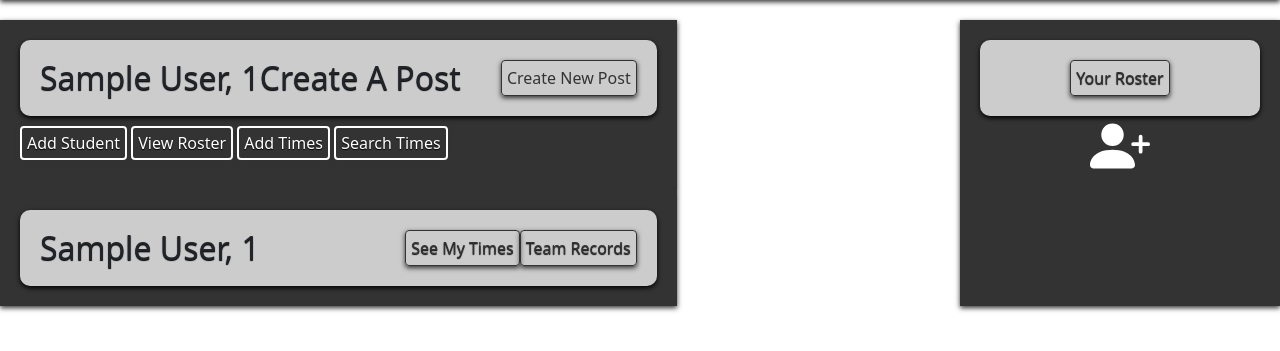
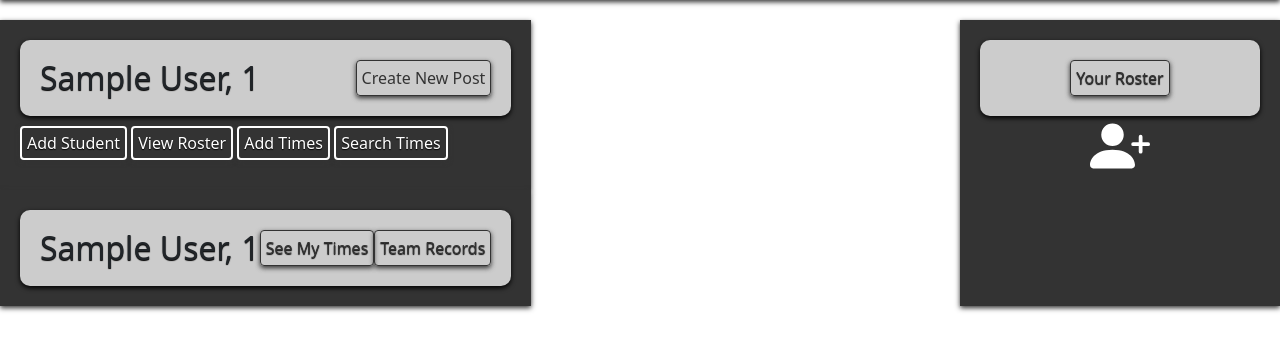
Before and after one commit to Schneider-Alex/OnTrack, a Flask app: page /dashboard in a window 1280 px wide. Shown: the part 76-427 px from the top of the page. Run offline with Flask 2, Linux system fonts and the light colour scheme; the visitor is signed in with stand-in values (Sample User, id 1); data that the repository does not hold is empty.

Commit message:
header fix

```diff
--- a/flask_app/templates/dashboard.html
+++ b/flask_app/templates/dashboard.html
@@ -8,7 +8,7 @@
                 <!-- this may be temporary -->
                 <h2 class="font-light d-flex align-items-center">{{session.first_name}}, {{session.coach_id}}</h2>
                 <div class="d-flex justify-content-between gap-heavy">
-                    <h2 class="d-flex align-items-center font-light">Create A Post</h2>
+
                     <form action="/coach/create_post_page/{{session.coach_id}}"><button type="submit" class="btn btn1">Create New Post</button></form>
                 </div>
             </div>
```
